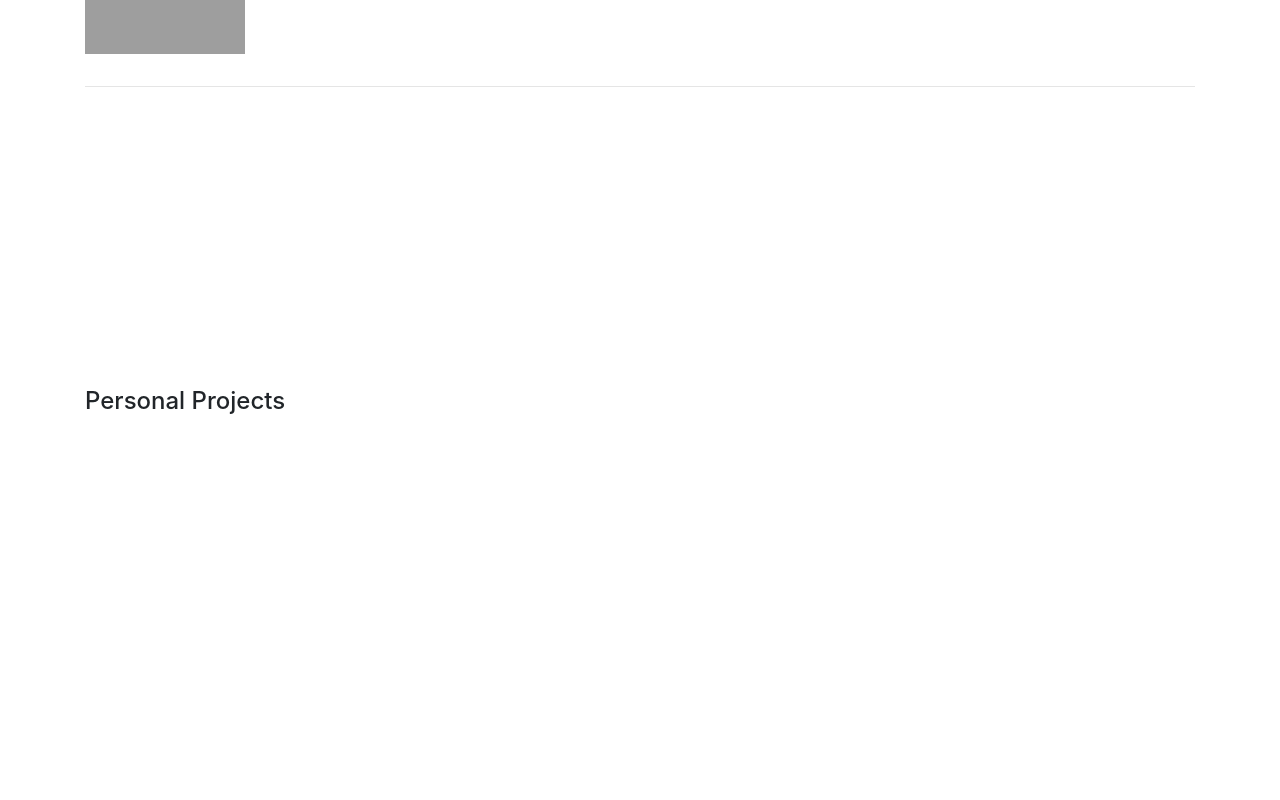
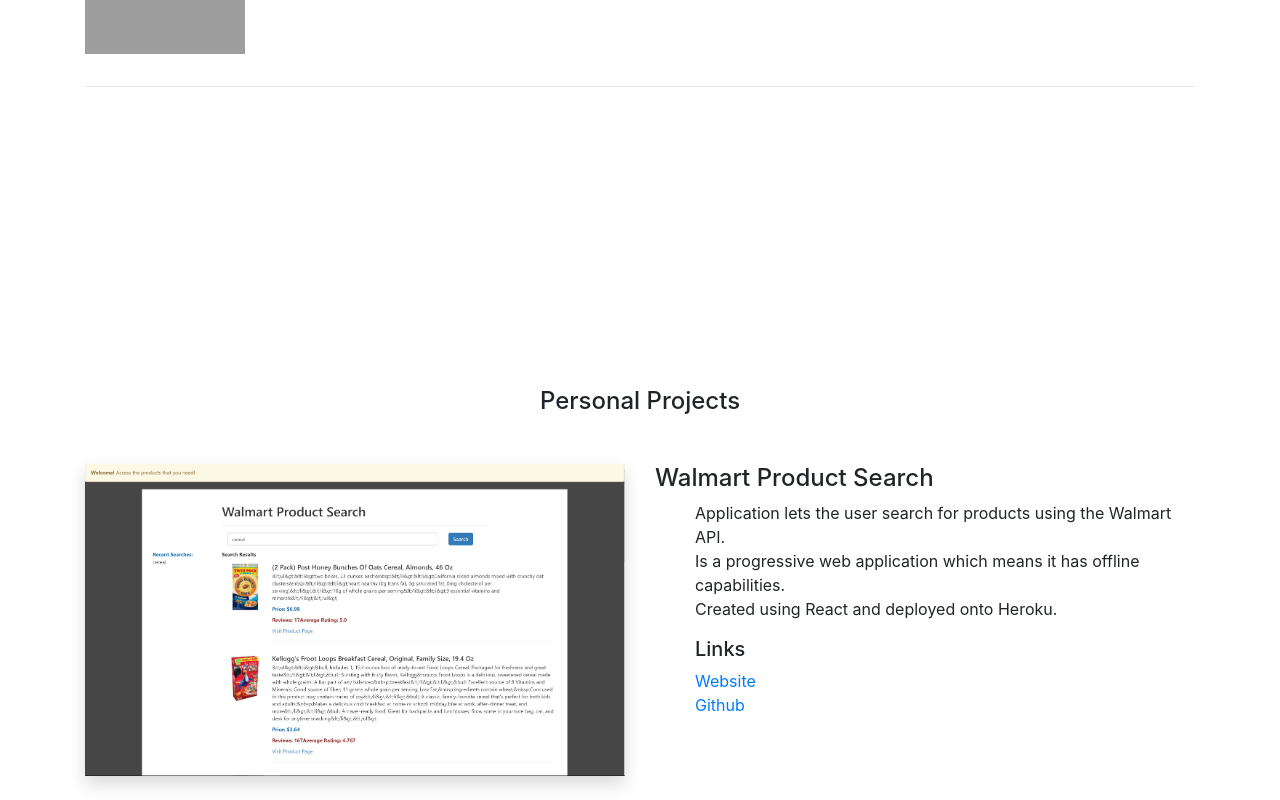
Before and after one commit to VividCoder7777/Raymond-web-page, an Angular app: page / in a window 1280 px wide. Shown: the part 836-1636 px from the top of the page. Before the commit the page ends 1284 px from the top, so only its background shows below. Built offline with nearby package versions, Linux system fonts and the light colour scheme; grey boxes are pictures that could not be loaded.

Commit message:
working on 2nd

```diff
--- a/src/app/components/home/home.component.html
+++ b/src/app/components/home/home.component.html
@@ -19,7 +19,7 @@
       <p>Hello, I am seeking a position in web or software development.</p>
       <h4 class="text-center">Technical Proficiencies</h4>
     </div>
-    <div class="col-md-2 mb-3" *ngFor="let logo of logos">
+    <div class="col-md-2 col-4 mb-3" *ngFor="let logo of logos">
       <img class="fit-img" src="{{ logo }}" />
     </div>
   </div>
@@ -27,16 +27,39 @@
 </section>
 
 <!-- Show projects -->
-<section>
-  <header>
-    <h4>Personal Projects</h4>
+<section class="pb-4">
+  <header class="mb-4">
+    <h4 class="text-center">Personal Projects</h4>
   </header>
-  <div class="row">
-    <div class="col-md-2">
-      <img src="" />
+  <div class="row pt-4">
+    <div class="col-md-6 ">
+      <img
+        class="fit-img shadow"
+        src="../../../assets/images/walmart_project.png"
+      />
     </div>
-    <div class="col-md-10">
+    <div class="col-md-6">
       <!-- Content -->
+      <h4>Walmart Product Search</h4>
+      <div>
+        <ul>
+          <li>
+            Application lets the user search for products using the Walmart API.
+          </li>
+          <li>
+            Is a progressive web application which means it has offline
+            capabilities.
+          </li>
+          <li>Created using React and deployed onto Heroku.</li>
+        </ul>
+        <ul>
+          <li><h5>Links</h5></li>
+          <li><a href="https://walmartsearch.herokuapp.com/">Website</a></li>
+          <li>
+            <a href="https://github.com/VividCoder7777/WalmartSearch">Github</a>
+          </li>
+        </ul>
+      </div>
     </div>
   </div>
 </section>
--- a/src/app/components/home/home.component.scss
+++ b/src/app/components/home/home.component.scss
@@ -27,3 +27,11 @@
 .fit-img:hover {
   opacity: 0.6;
 }
+
+.slant {
+  transform: skewY(-5deg);
+}
+
+ul {
+  list-style: none;
+}
```
Also changed, not shown: 2 other files (tests, documents, lock files or other folders).
